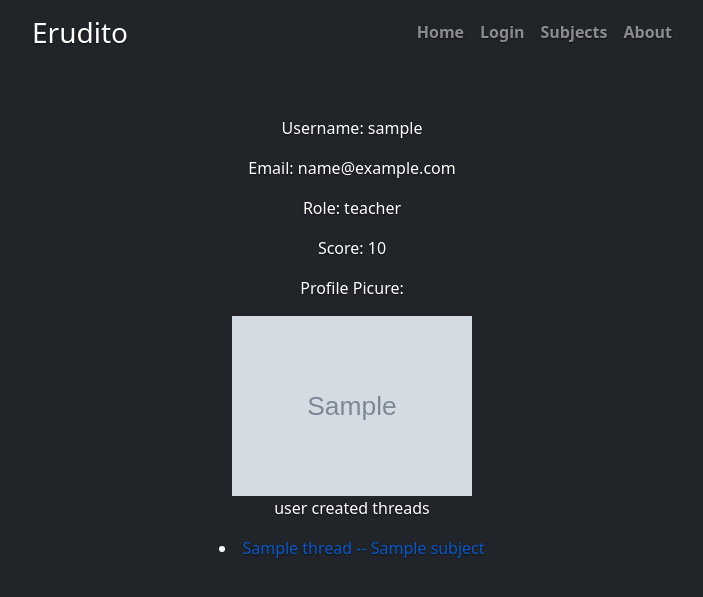
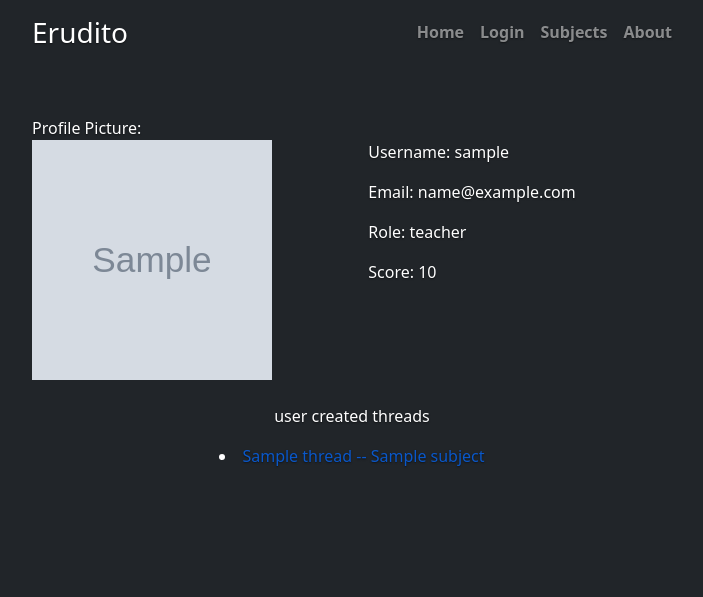
Before and after one commit to JmacCl/Erudito, a Django app: a page that uses templates/erudito/profile.html in a window 1280 px wide. Shown: the top 597 px of the page, without its empty margins (288-991 px from the left). Run offline with Django 3.2, Linux system fonts and the light colour scheme; tables that the repository leaves empty hold one stand-in row (values such as "Sample post"); grey boxes marked "Sample" are stand-in pictures; some libraries are stand-ins or nearby versions.

```diff
--- a/templates/erudito/my_account.html
+++ b/templates/erudito/my_account.html
@@ -13,7 +13,9 @@
 
 {% block body_block %}
 <div class="my-account-grid">
-    <div class="my-account-grid-elements">Profile Picture:<br><img src="{{ user.userprofile.picture.url }}" width="240" height="240"></div>
+    <div class="my-account-grid-elements">
+        Profile Picture:<br><img src="{{ user.userprofile.picture.url }}" width="240" height="240">
+    </div>
     <div class="my-account-grid-elements">
         <br>
         <p>Username: {{ user }}</p>
--- a/templates/erudito/profile.html
+++ b/templates/erudito/profile.html
@@ -9,15 +9,19 @@
 {% endblock %}
 
 {% block body_block %}
-<div class="container">
-    <p> Username: {{ ouser }}</p>
-    <p> Email: {{ ouser.email }}</p>
-    <p> Role: {{ ouser.userprofile.role }}</P>
-    <p> Score: {{ ouser.userprofile.score}}</p>
-    <p> Profile Picure: </p>
-    <img src="{{ ouser.userprofile.picture.url }}" width="240">
-</div>
-
+    <div class="my-account-grid">
+        <div class="my-account-grid-elements">
+            Profile Picture:<br> <img src="{{ ouser.userprofile.picture.url }}" width="240" height="240">
+        </div>
+        <div class="my-account-grid-elements">
+            <br>
+            <p>Username: {{ ouser }}</p>
+            <p>Email: {{ ouser.email }}</p>
+            <p>Role: {{ ouser.userprofile.role }}</P>
+            <p>Score: {{ ouser.userprofile.score}}</p>
+        </div>
+    </div>
+    <br>
 <div class="container">
   <p> user created threads <p>
     {% for thread in threads %}
--- a/templates/erudito/subject.html
+++ b/templates/erudito/subject.html
@@ -13,7 +13,7 @@
     <form name="search-bar" method="get" action="{% url 'eruditoapp:search' subject.slug %}" >
 {#        {% csrf_token %}#}
         <input type="text" name="search" placeholder="Search" />
-        <a class="btn  btn-secondary fw-bold border-black" href="{% url 'eruditoapp:search' subject.slug %}">Search</a>
+        <button class="btn  btn-secondary fw-bold border-black" href="{% url 'eruditoapp:search' subject.slug %}">Search</button>
     </form>
     <br>
     Sort by:
```
